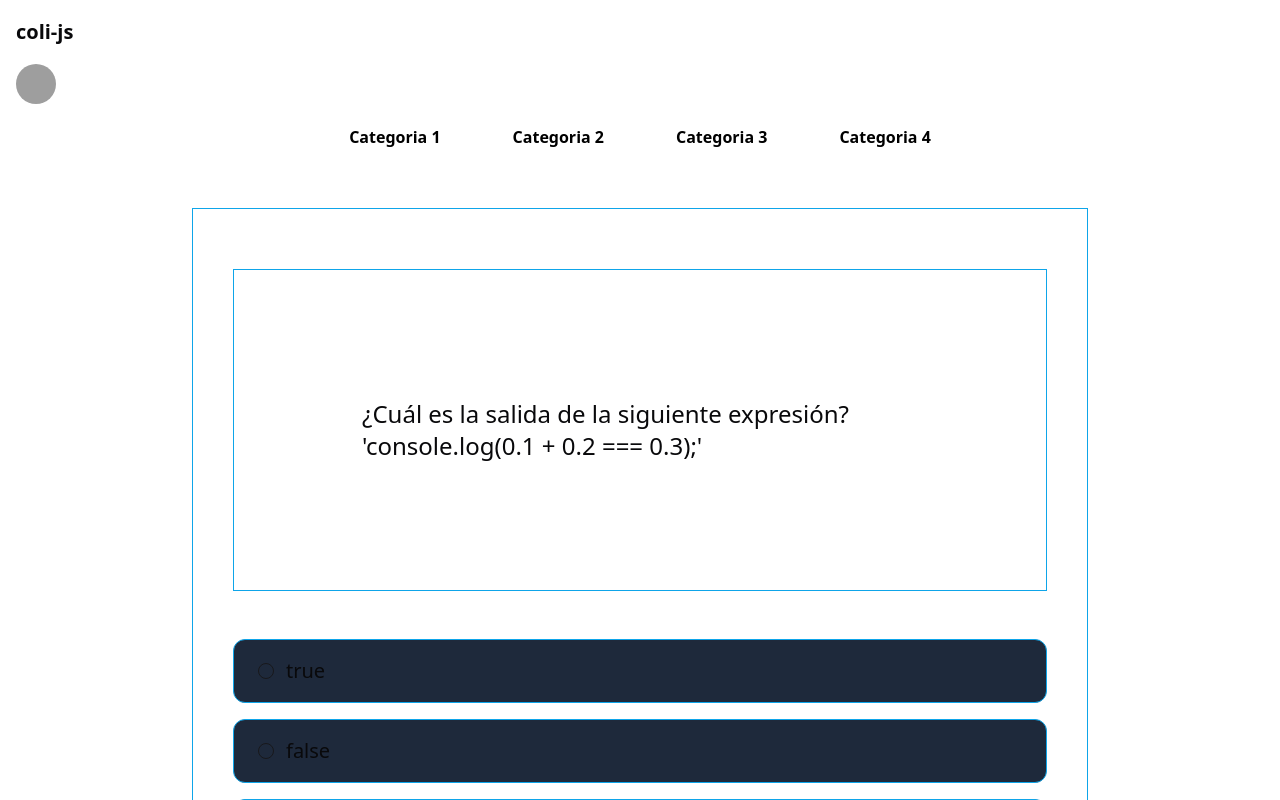
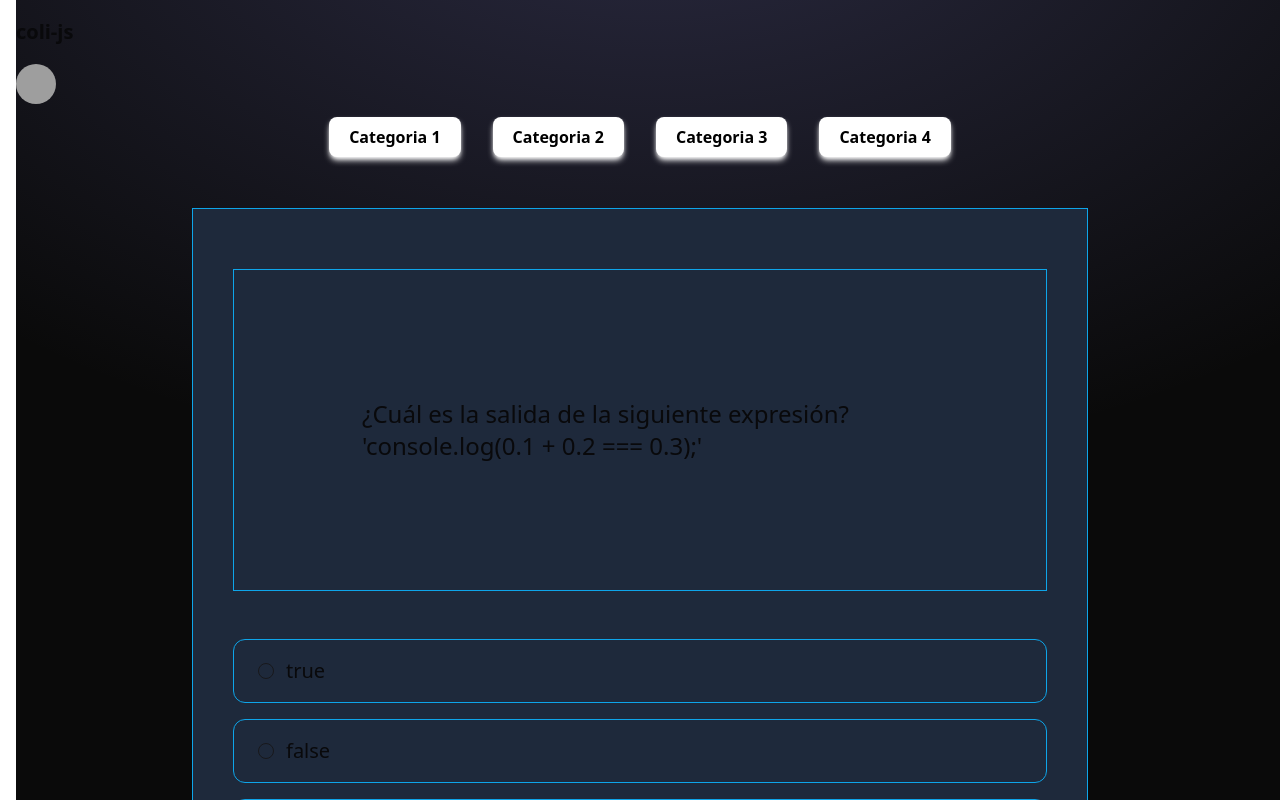
Before and after one commit to colidevs/coli-js, a Next.js app: page / in a window 1280 px wide. Shown: the top 800 px of the page. Built offline with nearby package versions, Linux system fonts and the light colour scheme; grey boxes are pictures that could not be loaded.

Commit message:
add estilos

```diff
--- a/src/app/layout.tsx
+++ b/src/app/layout.tsx
@@ -11,8 +11,9 @@ function LayoutContent({children}: {children: React.ReactNode}) {
   const {setSelectedCategory} = useContext(DifficultyContext);
 
   return (
-    <html lang="en">
-      <body className="container m-auto grid min-h-screen grid-rows-[auto,1fr,auto] bg-background px-4 font-sans antialiased">
+    <html className="h-full" lang="en">
+      <body className="grid min-h-screen grid-rows-[auto,1fr,auto] bg-background px-4 font-sans antialiased">
+        <div className="absolute top-0 z-[-2] h-screen w-screen bg-neutral-950 bg-[radial-gradient(ellipse_80%_80%_at_50%_-20%,rgba(120,119,198,0.3),rgba(255,255,255,0))]" />
         <header className="text-xl font-bold leading-[4rem]">
           <Link href="/">coli-js</Link>
           <Avatar>
--- a/src/app/page.tsx
+++ b/src/app/page.tsx
@@ -40,20 +40,31 @@ export default function HomePage() {
     setEjercicioRandom(getRandom(selectedCategory));
   }, [selectedCategory]);
 
-  function handleOptionChange(value: string) {
-    setSelectedOption(value);
-    const cleanedOption = value.replace(ejercicioRandom.id.toString(), "");
+  function handleSubmit() {
+    const cleanedOption = selectedOption?.replace(ejercicioRandom.id.toString(), "");
 
     if (cleanedOption === ejercicioRandom.correcta) {
       setIsCorrect(true);
+      ejercicios.map((preg) =>
+        preg.enunciado === ejercicioRandom.enunciado ? (preg.completed = false) : "",
+      );
+      setTimeout(() => {
+        setEjercicioRandom(getRandom(selectedCategory));
+        setIsCorrect(null);
+        setSelectedOption("");
+      }, 2000);
     } else {
       setIsCorrect(false);
     }
   }
 
+  function handleOptionChange(value: string) {
+    setSelectedOption(value);
+  }
+
   return (
     <main className="m-auto flex min-h-[100vh] flex-col ">
-      <section className="mx-auto mt-2 flex w-full max-w-4xl flex-col justify-center border border-sky-500 p-10">
+      <section className="mx-auto mt-2 flex w-full max-w-4xl flex-col justify-center border border-sky-500 bg-slate-800 p-10">
         <article className="mt-5 border border-sky-500">
           <p className="p-32 text-2xl">{ejercicioRandom?.enunciado}</p>
         </article>
@@ -86,7 +97,7 @@ export default function HomePage() {
         ) : null}
       </section>
       <div className="mx-auto mt-8 flex w-full max-w-4xl gap-2">
-        <Button className="h-14 w-full" onClick={() => alert("Opciones seleccionadas")}>
+        <Button className="h-14 w-full" onClick={handleSubmit}>
           Submit
         </Button>
         <Button
```
